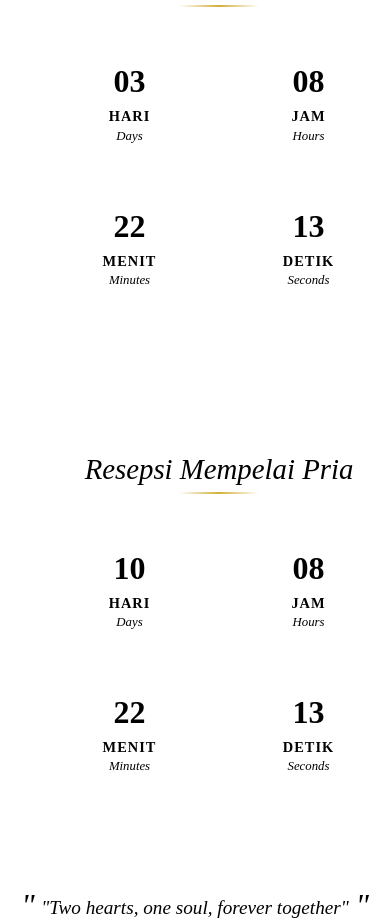
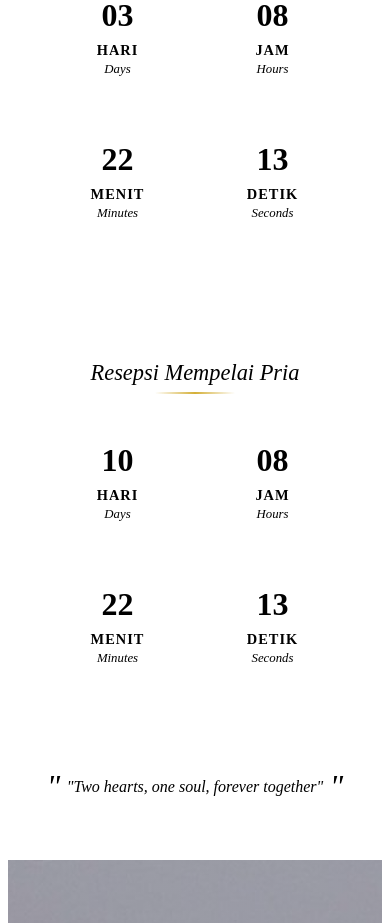
Before and after one commit to alfnsnff/weddingdivamelsi, a Next.js app: page /Home in a window 390 px wide. Shown: the part 4130-5053 px from the top of the page. Built offline with nearby package versions, Linux system fonts and the light colour scheme; no server answers; the database is empty.

Commit message:
hotfix: cleaning the countdate and fix bugs, changes hamburger icon animation

```diff
--- a/src/components/CountDate/CountDate.module.css
+++ b/src/components/CountDate/CountDate.module.css
@@ -1,3 +1,6 @@
+/* =================================================================== */
+/*                      STRUKTUR UTAMA & HEADER                        */
+/* =================================================================== */
 .countdownSection {
   background: var(--color-primary-darkest);
   padding: 4rem 2rem;
@@ -15,6 +18,7 @@
 
 .sectionHeader {
   text-align: center;
+  margin-bottom: 2rem;
 }
 
 .title {
@@ -59,44 +63,93 @@
   );
 }
 
-@keyframes sparkle {
-  0%,
-  100% {
-    opacity: 0.7;
-    transform: scale(1);
-  }
-  50% {
-    opacity: 1;
-    transform: scale(1.2);
-  }
+/* =================================================================== */
+/*                      WADAH & KARTU TIMER                            */
+/* =================================================================== */
+.timersContainer {
+  display: flex;
+  flex-direction: row;
+  justify-content: center;
+  align-items: flex-start;
+  flex-wrap: wrap;
+  gap: 2rem;
+  width: 100%;
 }
 
-/* UBAH BAGIAN INI: Ganti dari Grid ke Flexbox untuk centering */
+.timerInstance {
+  display: flex;
+  flex-direction: column;
+  background: var(--color-white-alpha-20);
+  backdrop-filter: blur(10px);
+  border: 1px solid var(--color-white-alpha-20);
+  border-radius: 15px;
+  flex: 1 1 380px;
+  max-width: 420px;
+  padding: 2rem 1.5rem;
+  text-align: center;
+  color: var(--color-background-light);
+  position: relative;
+  transition: all 0.3s ease;
+}
+
+.timerInstance:hover {
+  transform: translateY(-5px);
+  background: var(--color-white-alpha-20);
+  border-color: var(--color-accent-primary);
+  box-shadow: 0 10px 30px var(--color-primary-darkest-alpha-30);
+}
+
+.timerTitle {
+  font-size: 1.6rem;
+  font-weight: 400;
+  color: var(--color-primary-light);
+  margin-bottom: 1.5rem;
+  font-family: "Playfair Display", serif;
+  font-style: italic;
+  position: relative;
+}
+
+.timerTitle::after {
+  content: "";
+  position: absolute;
+  bottom: -8px;
+  left: 50%;
+  transform: translateX(-50%);
+  width: 80px;
+  height: 2px;
+  background: linear-gradient(90deg, transparent, #d4af37, transparent);
+}
+
+/* =================================================================== */
+/*                      KONTEN DI DALAM KARTU TIMER                    */
+/* =================================================================== */
 .countdown {
-  display: flex; /* 1. Ganti menjadi flex */
-  justify-content: center; /* 2. Tambahkan ini untuk menengahkan secara horizontal */
-  align-items: center; /* Menengahkan secara vertikal */
-  flex-wrap: nowrap; /* 1. PAKSA agar kotak angka tidak turun baris */
-  gap: 0.75rem;      /* 2. Kurangi jarak antar kotak angka */
+  display: flex;
+  justify-content: center;
+  align-items: center;
+  flex-wrap: nowrap;
+  gap: 0.75rem;
   margin: 1rem 0;
   width: 100%;
 }
 
 .timeUnit {
   position: relative;
-  flex: 1; /* 1. Tambahkan ini agar setiap unit tumbuh secara merata */
-  min-width: 65px; /* 3. Kurangi lebar minimum setiap kotak */
-  text-align: center; /* 3. Pastikan konten di dalamnya juga center */
+  flex: 1;
+  min-width: 65px;
+  text-align: center;
 }
 
 .timeCard {
   background: var(--color-background-light);
   border-radius: 10px;
-  padding: 1.5rem 0.5rem; /* 4. Kurangi padding di dalam kotak */
+  padding: 1.5rem 0.5rem;
   box-shadow: inset 0 1px 0 var(--color-white-alpha-90);
   border: 2px solid var(--color-primary-medium-alpha-20);
   position: relative;
   overflow: hidden;
+  animation: fadeInUp 0.8s ease;
+  animation-fill-mode: both;
 }
 
 .timeCard::before {
@@ -125,8 +178,14 @@
   border-color: var(--color-accent-primary);
 }
 
+/* Animasi delay untuk setiap kotak angka */
+.timeCard:nth-child(1) { animation-delay: 0.1s; }
+.timeCard:nth-child(2) { animation-delay: 0.2s; }
+.timeCard:nth-child(3) { animation-delay: 0.3s; }
+.timeCard:nth-child(4) { animation-delay: 0.4s; }
+
 .timeValue {
-  font-size: 2.5rem; /* 5. Perkecil ukuran angka agar muat */
+  font-size: 2.5rem;
   font-weight: 700;
   color: var(--color-text-primary);
   font-family: "Playfair Display", serif;
@@ -155,34 +214,12 @@
   font-style: italic;
 }
 
-.weddingDate {
-  margin: 4rem 0;
-  padding: 2rem;
-  background: var(--color-white-alpha-60);
-  border-radius: 20px;
-  border: 1px solid var(--color-primary-medium-alpha-20);
-  backdrop-filter: blur(10px);
-}
-
-.dateText {
-  font-size: 1.2rem;
-  color: var(--color-text-secondary);
-  font-family: "Playfair Display", serif;
-  margin-bottom: 0.5rem;
-  font-style: italic;
-}
-
-.dateValue {
-  font-size: 2rem;
-  font-weight: 600;
-  color: var(--color-accent-primary);
-}
-
+/* =================================================================== */
+/*                           PESAN AYAT                                */
+/* =================================================================== */
 .message {
   margin-top: 2rem;
-  /* padding: 2rem; */
   text-align: center;
-  border: #d4af37;
 }
 
 .messageText {
@@ -203,64 +240,42 @@
   top: -10px;
 }
 
-.messageText::before {
-  left: -20px;
+.messageText::before { left: -20px; }
+.messageText::after { right: -20px; }
+
+/* =================================================================== */
+/*                             ANIMASI                                 */
+/* =================================================================== */
+@keyframes sparkle {
+  0%, 100% { opacity: 0.7; transform: scale(1); }
+  50% { opacity: 1; transform: scale(1.2); }
 }
 
-.messageText::after {
-  right: -20px;
-}
-
-
-/* =================================================================== */
-/*                        DESAIN RESPONSIVE                            */
-/* =================================================================== */
-
-/* Untuk layar tablet besar & laptop kecil (di bawah 1250px) */
-@media (max-width: 1250px) {
-  .timersContainer {
-    /* Izinkan 2 kartu per baris jika memungkinkan */
-    justify-content: center;
-  }
-  .timerInstance {
-    flex-basis: 340px; /* Sedikit perkecil basis kartu */
-  }
-}
-
-/* Untuk layar tablet (di bawah 992px) */
-@media (max-width: 992px) {
-  .timersContainer {
-    flex-direction: column; /* PAKSA kartu menjadi 1 kolom vertikal */
-    align-items: center; /* Tengahkan kartu di tengah */
-    gap: 2.5rem;
-  }
-  .timerInstance {
-    max-width: 420px; /* Izinkan kartu melebar sedikit di mode vertikal */
-    width: 100%;
-  }
+@keyframes fadeInUp {
+  from { opacity: 0; transform: translateY(30px); }
+  to { opacity: 1; transform: translateY(0); }
 }
 
 /* Untuk layar tablet kecil & ponsel besar (di bawah 768px) */
 @media (max-width: 768px) {
   .countdownSection {
-    padding: 3rem 1.5rem; /* Kurangi padding seksi */
+    padding: 3rem 1.5rem;
   }
-
   .title {
-    font-size: 2.8rem; /* Perkecil font judul utama */
+    font-size: 2.8rem;
   }
-
   .timerTitle {
-    font-size: 1.6rem; /* Perkecil font judul kartu */
+    font-size: 1.6rem;
     margin-bottom: 1rem;
   }
-
   .timeValue {
-    font-size: 2.2rem; /* Perkecil font angka */
+    font-size: 2.2rem;
   }
-
   .labelPrimary {
     font-size: 0.9rem;
+  }
+    .messageText {
+    font-size: 1.2rem;
   }
 }
 
@@ -269,144 +284,26 @@
   .countdownSection {
     padding: 3rem 1rem;
   }
-
   .title {
     font-size: 2.2rem;
   }
-
   .timerInstance {
-    padding: 1.5rem; /* Kurangi padding di dalam kartu utama */
+    padding: 1.5rem;
   }
-
-  /* UBAH LAYOUT DI DALAM KARTU MENJADI 2x2 */
   .countdown {
-    flex-wrap: wrap; /* Izinkan kotak angka turun baris */
+    flex-wrap: wrap;
     gap: 1rem;
   }
-
   .timeUnit {
-    flex-basis: 40%; /* Atur agar 2 kotak muat per baris */
+    flex-basis: 40%;
   }
-
   .timeValue {
     font-size: 2rem;
   }
-
   .timerTitle {
     font-size: 1.4rem;
   }
-}
-
-.timeCard {
-  animation: fadeInUp 0.8s ease;
-  animation-fill-mode: both;
-}
-
-.timeCard:nth-child(1) {
-  animation-delay: 0.1s;
-}
-.timeCard:nth-child(2) {
-  animation-delay: 0.2s;
-}
-.timeCard:nth-child(3) {
-  animation-delay: 0.3s;
-}
-.timeCard:nth-child(4) {
-  animation-delay: 0.4s;
-}
-
-@keyframes fadeInUp {
-  from {
-    opacity: 0;
-    transform: translateY(30px);
-  }
-  to {
-    opacity: 1;
-    transform: translateY(0);
+  .messageText {
+    font-size: 1rem;
   }
 }
-
-/* UBAH BAGIAN INI untuk tata letak horizontal */
-.timersContainer {
-  display: flex;
-  flex-direction: row; /* 1. Ubah menjadi baris (horizontal) */
-  justify-content: center; /* 2. Tengahkan grup timer di halaman */
-  align-items: flex-start; /* 3. Ratakan dari atas (jika tingginya beda) */
-  flex-wrap: wrap; /* 4. Izinkan wrap jika layar terlalu sempit */
-  gap: 2rem;
-  width: 100%;
-  /* margin-bottom: 1rem; */
-}
-
-/* =================================================================== */
-/* PERUBAHAN UTAMA DI SINI: Ganti blok ini agar sama dengan .eventCard */
-/* =================================================================== */
-
-.timerInstance {
-  display: flex;
-  flex-direction: column;
-  background: var(--color-white-alpha-20); /* Diambil dari .eventCard */
-  backdrop-filter: blur(10px); /* Diambil dari .eventCard */
-  border: 1px solid var(--color-white-alpha-20); /* Diambil dari .eventCard */
-  border-radius: 15px; /* Diambil dari .eventCard */
-  /* HAPUS: width: 100%; */ /* Tidak diperlukan lagi untuk layout baris */
-  flex: 1 1 380px; /* 6. PERBESAR lebar dasar kartu agar sama dengan eventCard */
-  max-width: 420px; /* Beri batas atas agar tidak terlalu lebar */
-  padding: 2rem 1.5rem; /* Diambil dari .eventCard */
-  text-align: center;
-  color: var(--color-background-light); /* Diambil dari .eventCard */
-  position: relative;
-  transition: all 0.3s ease; /* Diambil dari .eventCard */
-}
-
-.timerInstance:hover {
-  transform: translateY(-5px); /* Diambil dari .eventCard:hover */
-  background: var(--color-white-alpha-20); /* Diambil dari .eventCard:hover */
-  border-color: var(--color-accent-primary); /* Diambil dari .eventCard:hover */
-  box-shadow: 0 10px 30px var(--color-primary-darkest-alpha-30); /* Diambil dari .eventCard:hover */
-}
-
-/* =================================================================== */
-/*                        AKHIR PERUBAHAN UTAMA                        */
-/* =================================================================== */
-
-
-.timerTitle {
-  font-size: 1.8rem;
-  font-weight: 400;
-  color: var(--color-primary-light); /* Gunakan warna aksen */
-  margin-bottom: 1.5rem;
-  font-family: "Playfair Display", serif;
-  font-style: italic;
-  position: relative;
-}
-
-.timerTitle::after {
-  content: "";
-  position: absolute;
-  bottom: -8px;
-  left: 50%;
-  transform: translateX(-50%);
-  width: 80px;
-  height: 2px;
-  background: linear-gradient(90deg, transparent, #d4af37, transparent);
-}
-
-/* GAYA BARU: Untuk pemisah */
-.timerSeparator {
-  font-size: 2.5rem;
-  color: var(--color-accent-primary);
-  line-height: 1;
-  opacity: 0.7;
-}
-
-/* Hapus media query yang tidak perlu karena kita ingin selalu atas-bawah */
-/* @media (min-width: 768px) { ... } */
-
-/* Tambahkan ini di dalam media query yang sudah ada untuk responsivitas */
-@media (max-width: 900px) { /* Gunakan breakpoint yang lebih besar agar tidak terlalu sempit */
-  .timersContainer {
-    flex-direction: column; /* Kembalikan ke vertikal di layar kecil */
-    align-items: center; /* Tengahkan kembali secara vertikal */
-  }
-}
--- a/src/components/CountDate/CountDownTimer.tsx
+++ b/src/components/CountDate/CountDownTimer.tsx
@@ -54,7 +54,7 @@ const CountDownTimer: React.FC<CountDownTimerProps> = ({ targetDate, title }) =>
 
     return (
         <div className={styles.timerInstance}>
-            <h3 className={styles.timerTitle}>{title}</h3>
+            <h2 className={styles.timerTitle}>{title}</h2>
             <div className={styles.countdown}>
                 {timeUnits.map((unit, index) => (
                     <div key={index} className={styles.timeUnit}>
--- a/src/components/Header/Header.module.css
+++ b/src/components/Header/Header.module.css
@@ -122,6 +122,6 @@
   .hamburgerIcon span:nth-child(2) { top: 7px; }
   .hamburgerIcon span:nth-child(3) { top: 14px; }
   .hamburgerIcon.open span:nth-child(1) { top: 7px; transform: rotate(135deg); }
-  .hamburgerIcon.open span:nth-child(2) { opacity: 0; left: -60px; }
+  .hamburgerIcon.open span:nth-child(2) { opacity: 0; }
   .hamburgerIcon.open span:nth-child(3) { top: 7px; transform: rotate(-135deg); }
 }
--- a/src/index.css
+++ b/src/index.css
@@ -13,3 +13,7 @@ html {
 body.no-scroll {
   overflow: hidden;
 }
+
+* {
+  -webkit-tap-highlight-color: transparent;
+}
```
